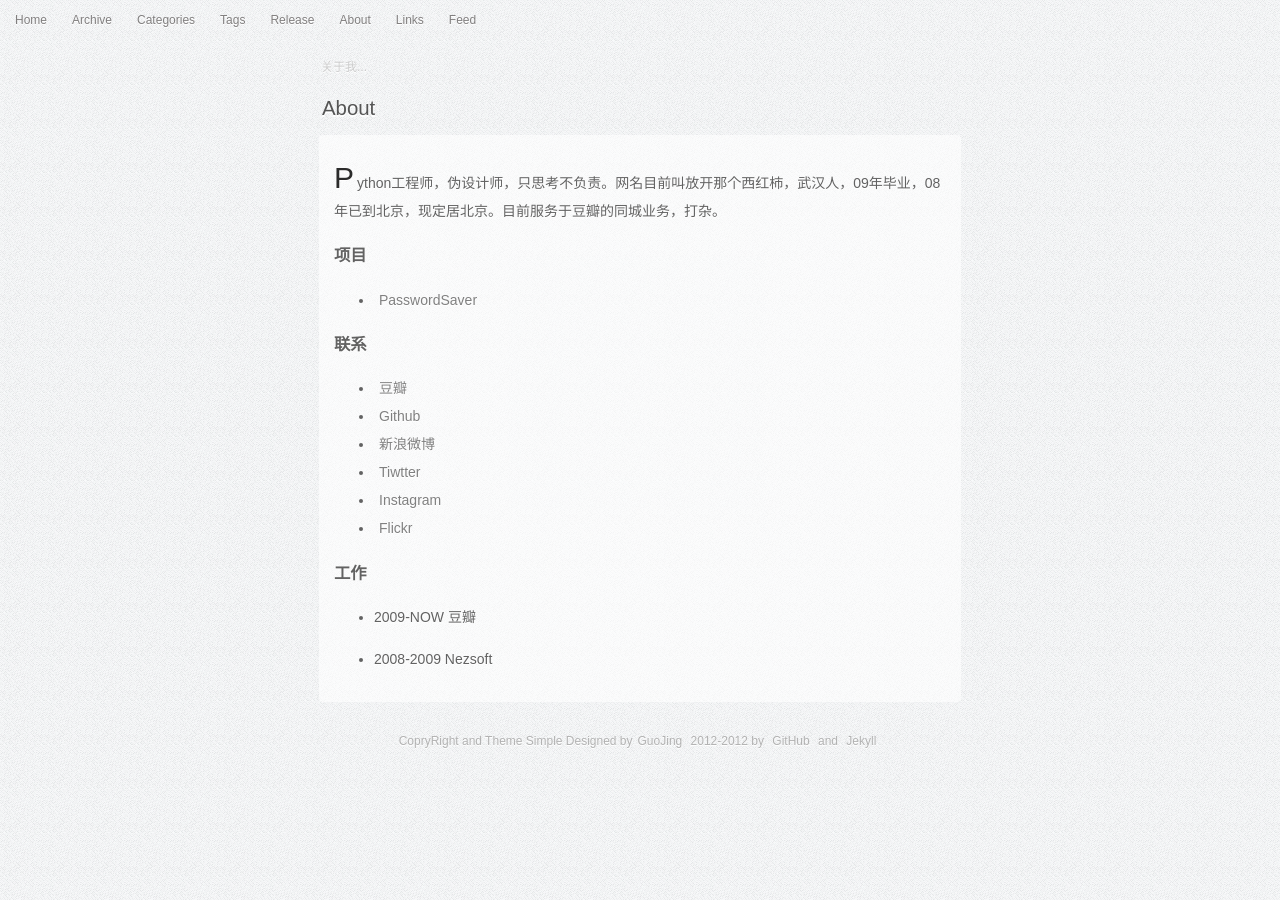
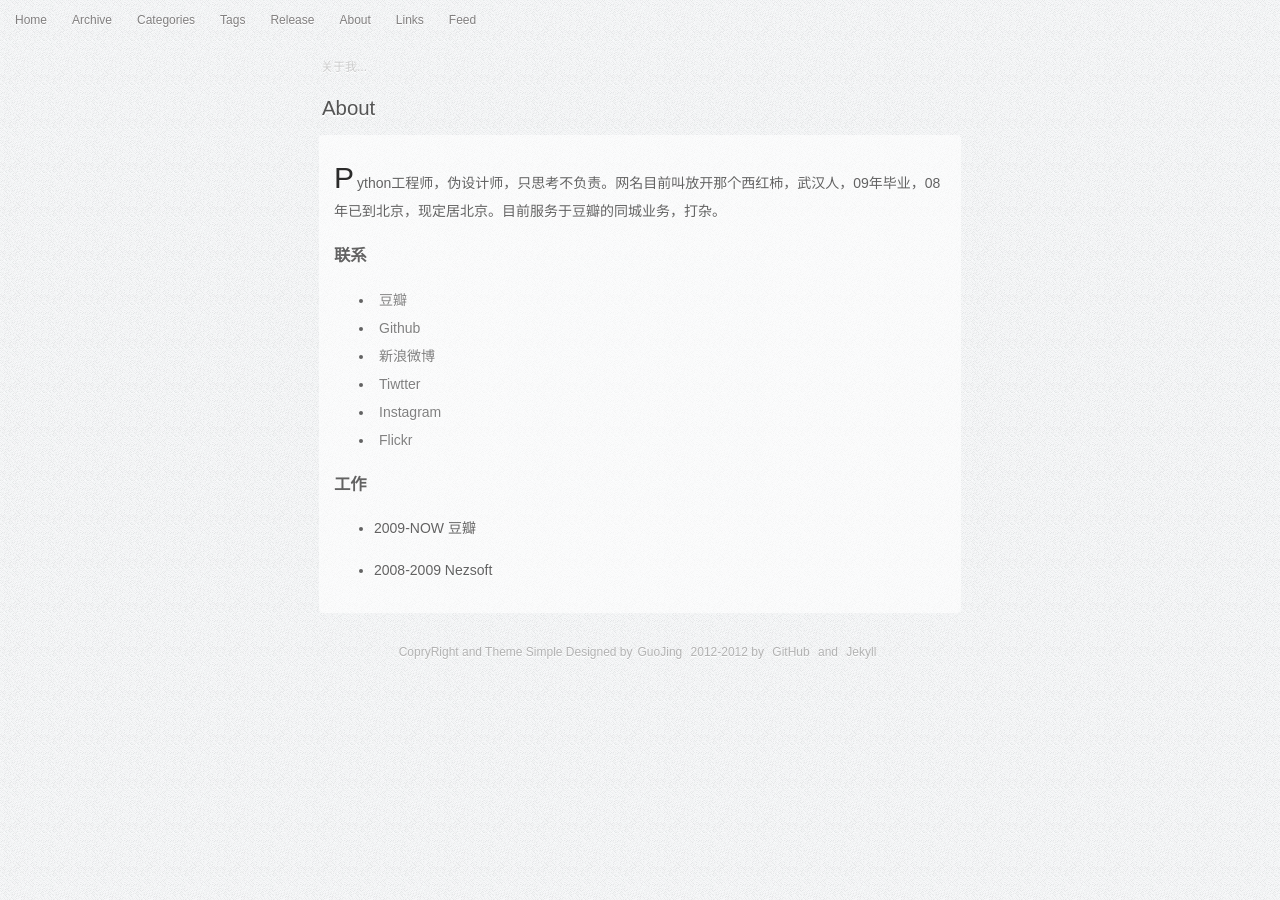
Before and after one commit to zwitzwit/guojing.github.com, a Jekyll site: the page built from about/index.md, in a window 1280 px wide. Built offline with Jekyll 4.4.1, drawn with Linux system fonts in a browser that asks for light colours; Markdown is read by kramdown in place of the engine named in the settings.

Commit message:
synccode

```diff
--- a/about/index.md
+++ b/about/index.md
@@ -5,10 +5,6 @@ category: blog
 description: 关于我
 ---
 Python工程师，伪设计师，只思考不负责。网名目前叫放开那个西红柿，武汉人，09年毕业，08年已到北京，现定居北京。目前服务于豆瓣的同城业务，打杂。
-
-### 项目 ###
-
-* [PasswordSaver](/release/password.html)
 
 ### 联系 ###
 
```
